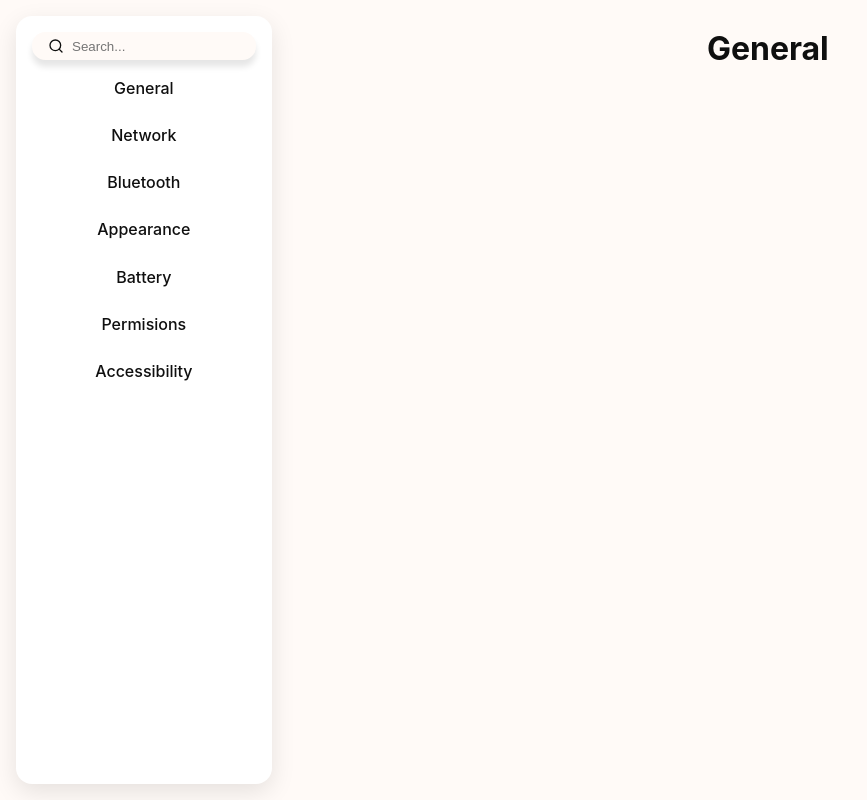
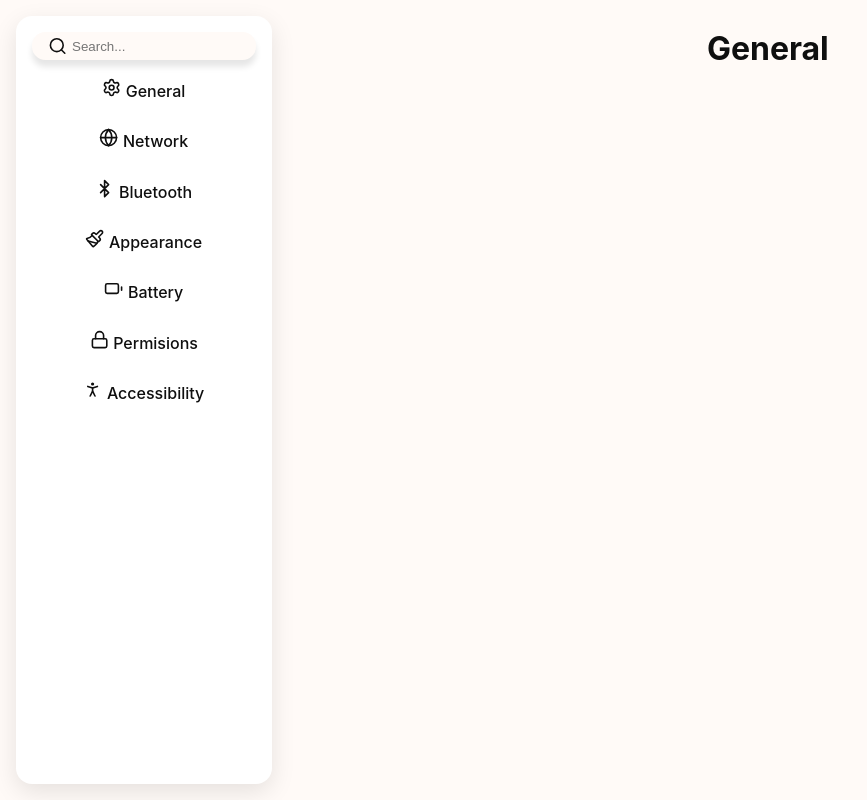
Before and after one commit to IAMME543/Set-Things, a website built with Vite: page index.html in a window 1280 px wide. Shown: the whole page, without its empty margins (0-867 px from the left). Built offline with nearby package versions, Linux system fonts and the light colour scheme.

Commit message:
add icons to page switching

```diff
--- a/index.html
+++ b/index.html
@@ -19,13 +19,13 @@
           <input class="search-input" type="text" placeholder="Search...">
         </div>
 
-        <button data-view="general">General</button>
-        <button data-view="network">Network</button>
-        <button data-view="bluetooth">Bluetooth</button>
-        <button data-view="appearance">Appearance</button>
-        <button data-view="battery">Battery</button>
-        <button data-view="permissions">Permisions</button>
-        <button data-view="accessibility">Accessibility</button>
+        <button data-view="general"> <span data-lucide="settings"></span> General</button>
+        <button data-view="network"><span data-lucide="globe"></span> Network</button>
+        <button data-view="bluetooth"><span data-lucide="bluetooth"></span> Bluetooth</button>
+        <button data-view="appearance"><span data-lucide="paintbrush"></span> Appearance</button>
+        <button data-view="battery"><span data-lucide="battery"></span> Battery</button>
+        <button data-view="permissions"><span data-lucide="lock"></span> Permisions</button>
+        <button data-view="accessibility"><span data-lucide="PersonStanding"></span> Accessibility</button>
       </div>
       <div id="view" class="primary-split">
       </div>
--- a/src/styles.css
+++ b/src/styles.css
@@ -105,12 +105,16 @@ button:hover {
 }
 
 .search-wrapper svg {
-  width: 1em;
-  height: 1em;
   position: absolute;
   left: 1em;
   top: 50%;
   transform: translateY(-50%);
+}
+
+/*lucide icons*/
+.lucide {
+  width: 1.2em;
+  height: 1.2em;
 }
 
 /* tauri defaults*/
```
Also changed, not shown: src/main.ts (+9 -3 lines).
